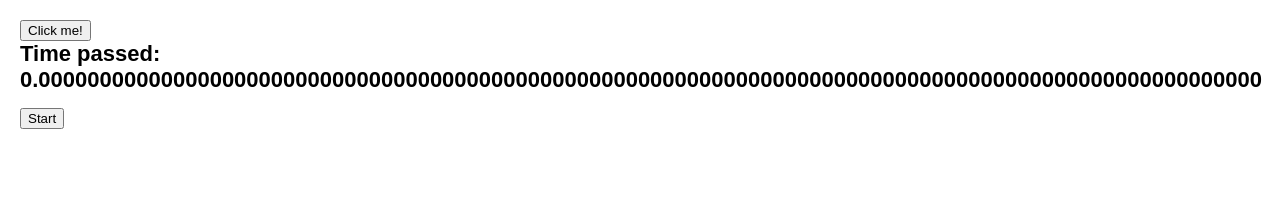
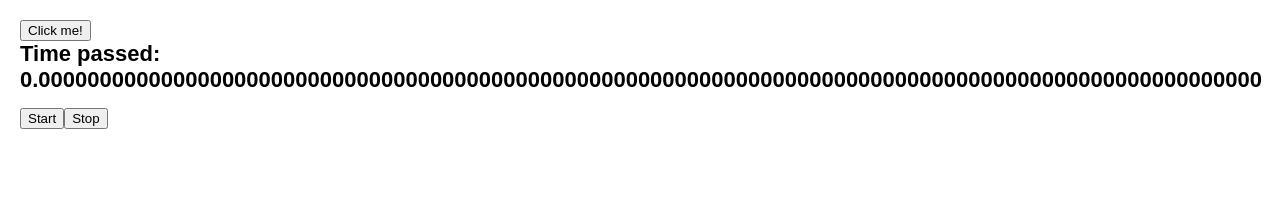
Before and after one commit to Sheddiey/Frontend-mentor-Projects, a React (Create React App) app in the folder my-app/: page / in a window 1280 px wide. Shown: the top 198 px of the page. Built offline with nearby package versions, Linux system fonts and the light colour scheme.

Commit message:
added a stop button

```diff
--- a/my-app/src/Escape Hatches/Referencing values with ref/StopWatch.jsx
+++ b/my-app/src/Escape Hatches/Referencing values with ref/StopWatch.jsx
@@ -1,16 +1,22 @@
-import { useState } from "react";
+import { useRef, useState } from "react";
 
 export default function StopWatch() {
   const [startTime, setStartTime] = useState(null);
   const [now, setNow] = useState(null);
+  const intervalRef = useRef(null);
 
   function handleStart() {
     setStartTime(Date.now());
     setNow(Date.now());
 
-    setInterval(() => {
+    clearInterval(intervalRef.current);
+    intervalRef.current = setInterval(() => {
       setNow(Date.now());
     }, 1);
+  }
+
+  function handleStop() {
+    clearInterval(intervalRef.current);
   }
 
   let secondsPassed = 0;
@@ -22,6 +28,7 @@ export default function StopWatch() {
     <>
       <h1>Time passed: {secondsPassed.toFixed(100)}</h1>
       <button onClick={handleStart}>Start</button>
+      <button onClick={handleStop}>Stop</button>
     </>
   );
 }
```
